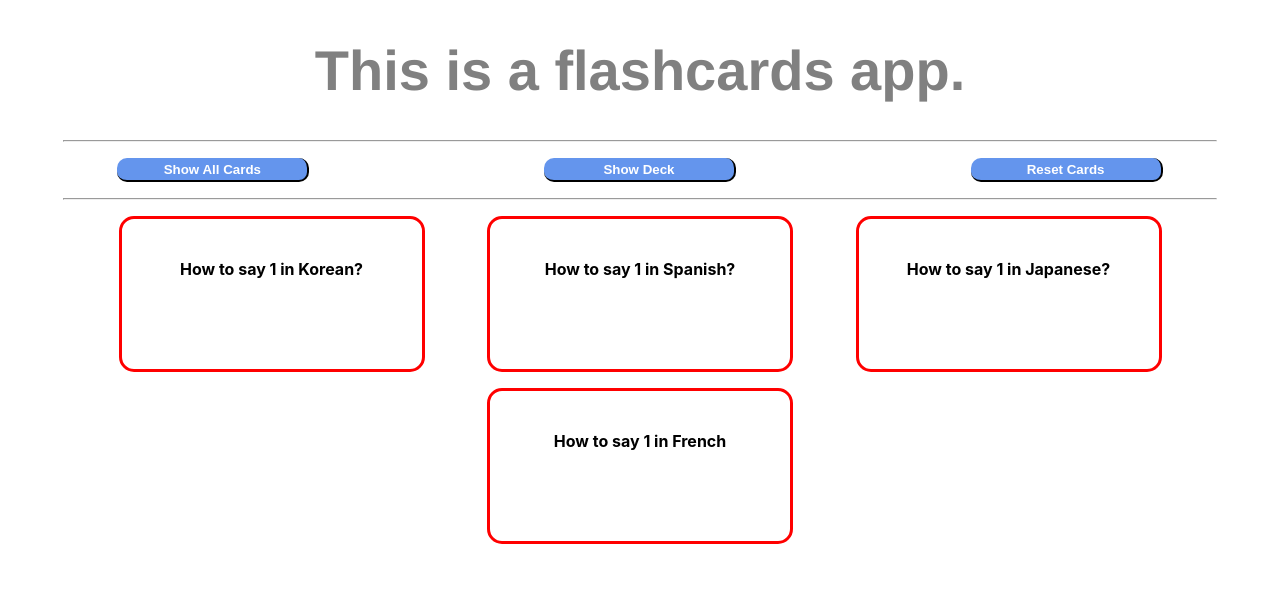
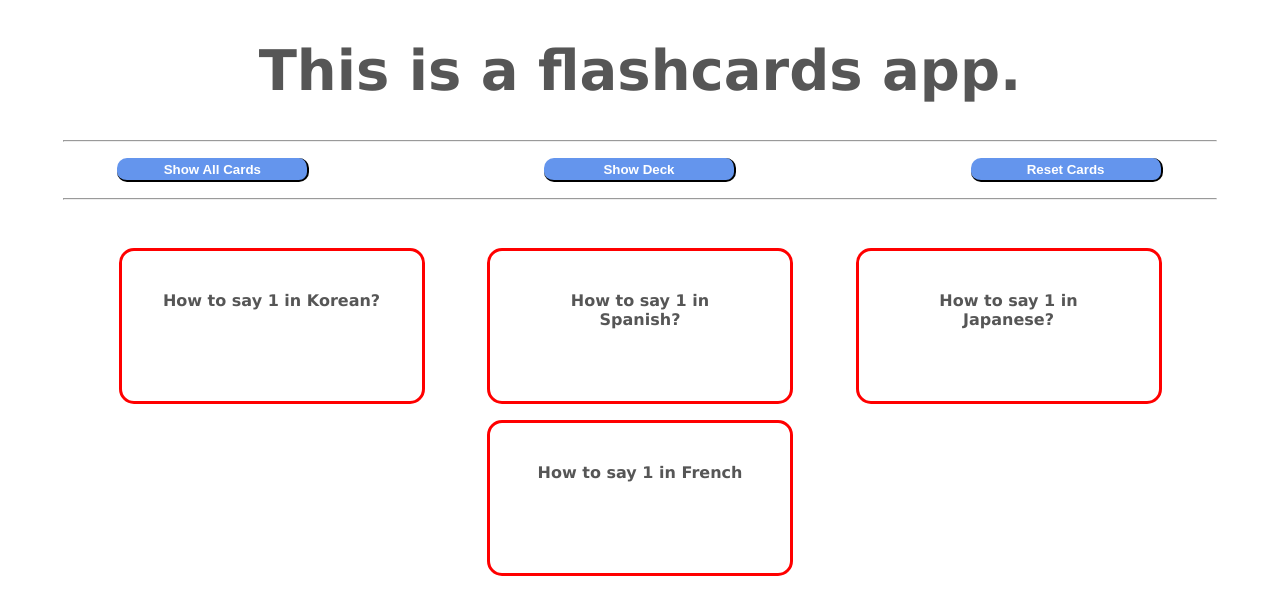
Before and after one commit to vokamura/flashcard-festival, a React (Create React App) app: page / in a window 1280 px wide. Both pictures are taken after a click on the button "Show All Cards". Shown: the top 614 px of the page. Built offline with nearby package versions, Linux system fonts and the light colour scheme.

Commit message:
Added onclick for text

```diff
--- a/src/App.scss
+++ b/src/App.scss
@@ -1,5 +1,5 @@
-$font-color: grey;
-$font-stack: Helvetica, sans-serif;
+$font-color: #565656;
+$font-stack: Verdana, Helvetica, sans-serif;
 $card-border: 1px solid black;
 $hide-element: none;
 $show-element: block;
@@ -55,7 +55,7 @@ p {
     width: 90vw;
     flex-wrap: wrap;
     justify-content: space-evenly;
-    margin: auto;
+    margin: 5vh auto;
 }
 
 .card {
@@ -66,6 +66,8 @@ p {
     margin: 1vh;
     text-align: center;
     border-radius: 15px;
+    font-family: $font-stack;
+    color: $font-color;
     //display:flex;
     //align-items: stretch;
 }
--- a/src/CardBuild.js
+++ b/src/CardBuild.js
@@ -7,14 +7,21 @@ const AllCardBuild = (props) => {
     });
 
     function cardClick(e){
-        //e.stopPropagation();
-        //console.log(e.target.childNodes[0]);
+
+        //if the card is clicked...
         if(e.target.childNodes[0].classList.contains("front")) {
             e.target.childNodes[0].classList.remove("showElement");
             e.target.childNodes[0].classList.add("hideElement");
             e.target.classList.add("flip");
             e.target.childNodes[1].classList.add("showElement");
             e.target.childNodes[1].classList.remove("hideElement");
+        //if the text is clicked...
+        } else if (e.target.classList.contains("front")){
+            e.target.classList.remove("showElement");
+            e.target.classList.add("hideElement");
+            e.target.parentNode.classList.add("flip");
+            e.target.parentNode.childNodes[1].classList.add("showElement");
+            e.target.parentNode.childNodes[1].classList.remove("hideElement");
         }
     }
 
@@ -26,14 +33,16 @@ const AllCardBuild = (props) => {
         >
             <div
                 className="front showElement"
-                onClick={(e) => e.stopPropagation()}
-                >
-                <p>{e.front}</p>
+            >
+                <p className="text"
+                    onClick={(e) => e.stopPropagation()}
+                >{e.front}</p>
             </div>
             <div
                 className="back hideElement"
-                >
-                <p>{e.back}</p>
+                onClick={(e) => e.stopPropagation()}
+            >
+                <p className="text">{e.back}</p>
             </div>
         </div>
     );
```
